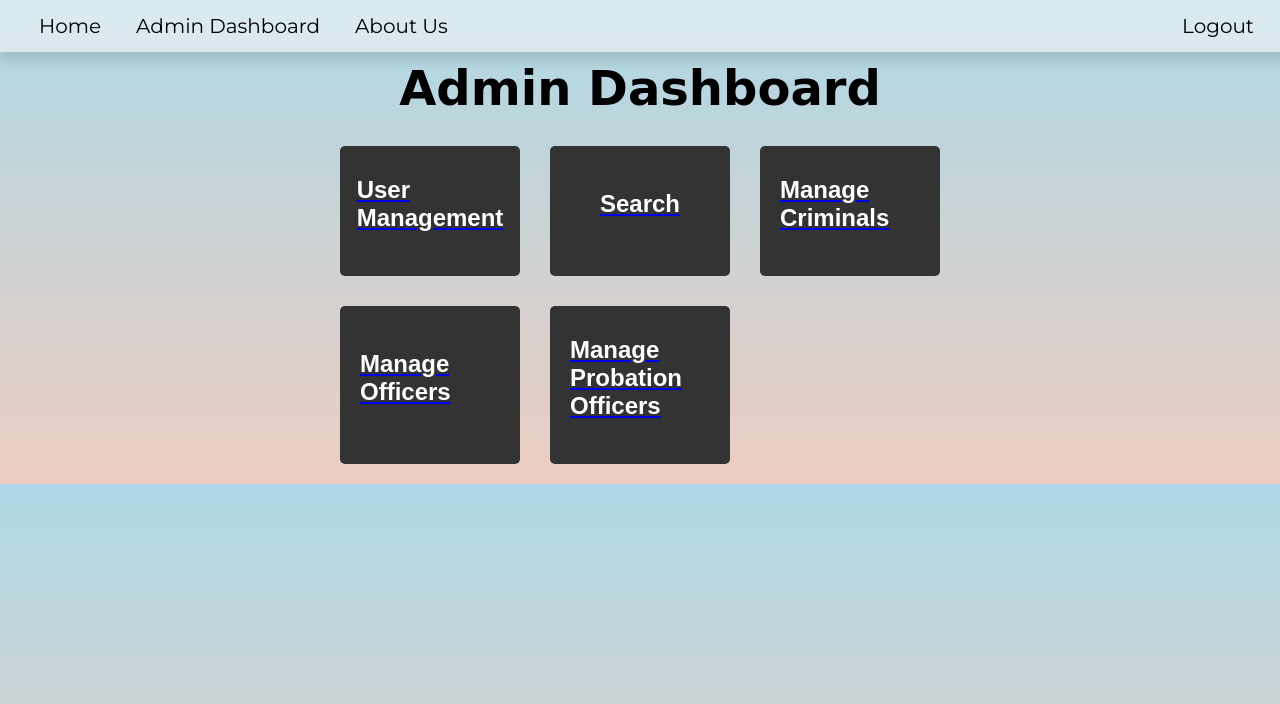
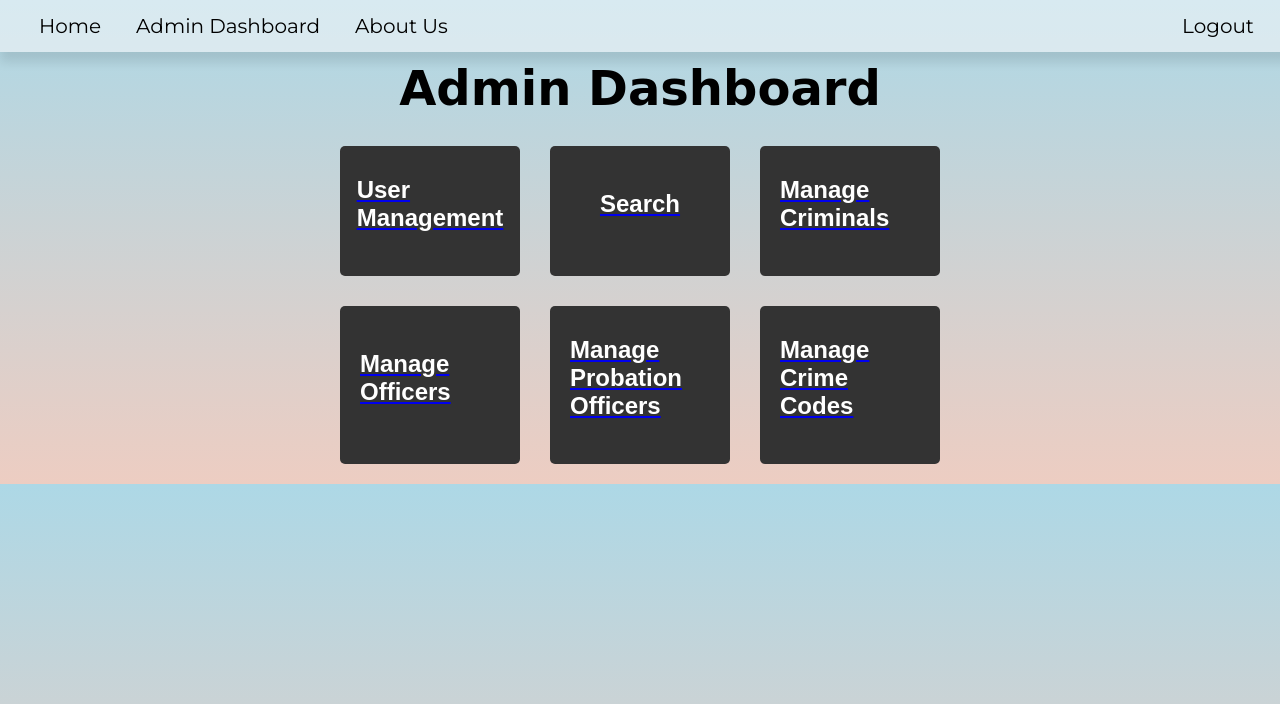
Before and after one commit to AndyisTianyiZhang/intro_to_db_cityjail, a Flask app: page /dashboard in a window 1280 px wide. Shown: the top 704 px of the page. Run offline with Flask 3, Linux system fonts and the light colour scheme; the visitor is signed in with stand-in values (Sample User, id 1); data that the repository does not hold is empty.

Commit message:
update
crime code

```diff
--- a/app.py
+++ b/app.py
@@ -182,6 +182,9 @@ def display(data_type):
             elif data_type == 'prob_officer':
                 cur.execute("SELECT * FROM Prob_officers WHERE prob_id = %s", (search_id,))
                 data['prob_officers'] = cur.fetchall()
+            elif data_type == 'crime_code':
+                cur.execute("SELECT * FROM Crime_Codes WHERE crime_code = %s", (search_id,))
+                data['crime_codes'] = cur.fetchall()
         else:
             if data_type == 'criminal':
                 cur.execute("SELECT * FROM Criminals")
@@ -192,6 +195,9 @@ def display(data_type):
             elif data_type == 'prob_officer':
                 cur.execute("SELECT * FROM Prob_officers")
                 data['prob_officers'] = cur.fetchall()
+            elif data_type == 'crime_code':
+                cur.execute("SELECT * FROM Crime_Codes")
+                data['crime_codes'] = cur.fetchall()
 
     return render_template('display.html', data=data, data_type=data_type, search_id=search_id)
 
@@ -231,6 +237,9 @@ def add_entry(data_type):
             phone_num = request.form['phone_num']
             email = request.form['email']
             status = request.form['status']
+        elif data_type == 'crime_code':
+            crime_code = request.form['crime_code']
+            code_description = request.form['code_description']
 
 
         # Insert new entry into database
@@ -241,9 +250,12 @@ def add_entry(data_type):
                 cur.execute('INSERT INTO Officers (officer_id, last, first, precinct, badge, phone, status) VALUES  (%s, %s, %s, %s, %s, %s, %s)', (id, l_name, f_name, precinct, badge, phone_num, status))
             elif data_type == 'prob_officer':
                 cur.execute('INSERT INTO Prob_officers (prob_id, last_name, first_name, street, city, state, zip, phone, email, status) VALUES (%s, %s, %s, %s, %s, %s, %s, %s, %s, %s)', (id, l_name, f_name, street, city, state, zip, phone_num, email, status))
+            elif data_type == 'crime_code':
+                cur.execute('INSERT INTO Crime_Codes (crime_code, code_description) VALUES (%s, %s)', (crime_code, code_description))
             else:
                 flash('Invalid data type specified.', 'error')
                 return redirect(url_for('index'))
+
             mysql.commit()
 
         flash(f'New {data_type[:-1]} added successfully!', 'success')
@@ -252,7 +264,7 @@ def add_entry(data_type):
     return render_template('add_entry.html', data_type =data_type)
 
 
-@app.route('/delete_entry/<string:data_type>/<int:id>', methods=['GET', 'POST'])
+@app.route('/delete_entry/<string:data_type>/<string:id>', methods=['GET', 'POST'])
 @login_required
 @admin_required
 def delete_entry(data_type, id):
@@ -279,10 +291,15 @@ def delete_entry(data_type, id):
         with mysql.cursor() as cur:
             cur.execute('DELETE FROM Sentences WHERE prob_id = %s', (id,))
             cur.execute('DELETE FROM Prob_officers WHERE prob_id = %s', (id,))
+    elif data_type == "crime_code":
+        with mysql.cursor() as cur:
+            cur.execute('DELETE FROM CriminalCharges WHERE crime_code = %s', (id,))
+            cur.execute('DELETE FROM Crime_Codes WHERE crime_code = %s', (id,))
 
     mysql.commit()
 
     flash(f'{data_type} deleted successfully!', 'success')
+
     if data_type == "criminal":
         with mysql.cursor() as cur:
             cur.execute("SELECT * FROM Criminals;")
@@ -292,21 +309,26 @@ def delete_entry(data_type, id):
     elif data_type == "prob_officer":
         with mysql.cursor() as cur:
             cur.execute("SELECT * FROM Prob_officers;")
+    elif data_type == "crime_code":
+        with mysql.cursor() as cur:
+            cur.execute("SELECT * FROM Crime_Codes;")
+    else:
+        flash(f"Error: Invalid data type '{data_type}' specified for deletion.", 'error')
+        return redirect(url_for('display', data_type=data_type))
 
 
     return redirect(url_for('display', data_type=data_type))
 
 
-@app.route('/update_entry/<string:data_type>/<int:id>', methods=['GET', 'POST'])
+@app.route('/update_entry/<string:data_type>/<string:id>', methods=['GET', 'POST'])
 @login_required
 @admin_required
 def update_entry(data_type, id):
     if request.method == 'POST':
-        l_name = request.form['l_name']
-        f_name = request.form['f_name']
-        phone_num = request.form['phone_num']
-
         if data_type == 'criminal':
+            l_name = request.form['l_name']
+            f_name = request.form['f_name']
+            phone_num = request.form['phone_num']
             street = request.form['street']
             city = request.form['city']
             state = request.form['state']
@@ -320,6 +342,9 @@ def update_entry(data_type, id):
                     WHERE criminal_ID = %s
                 """, (l_name, f_name, street, city, state, zip, phone_num, v_status, p_status, id))
         elif data_type == 'officer':
+            l_name = request.form['l_name']
+            f_name = request.form['f_name']
+            phone_num = request.form['phone_num']
             precinct = request.form['precinct']
             badge = request.form['badge']
             status = request.form['status']
@@ -342,6 +367,16 @@ def update_entry(data_type, id):
                     SET last_name = %s, first_name = %s, street = %s, city = %s, state = %s, zip = %s, phone = %s, email = %s, status = %s
                     WHERE prob_id = %s
                 """, (l_name, f_name, street, city, state, zip, phone_num, email, status, id))
+        elif data_type == 'crime_code':
+            crime_code = request.form['crime_code']
+            code_description = request.form['code_description']
+            with mysql.cursor() as cur:
+                cur.execute("""
+                    UPDATE Crime_Codes
+                    SET crime_code = %s, code_description = %s
+                    WHERE crime_code = %s
+                """, (crime_code, code_description, id))
+
         else:
             flash(f'Invalid data type: {data_type}', 'danger')
             return redirect(url_for('index'))
@@ -358,9 +393,12 @@ def update_entry(data_type, id):
             cur.execute("SELECT * FROM Officers WHERE officer_ID = %s", (id,))
         elif data_type == 'prob_officer':
             cur.execute("SELECT * FROM Prob_officers WHERE prob_id = %s", (id,))
+        elif data_type == 'crime_code':
+            cur.execute("SELECT * FROM Crime_Codes WHERE crime_code = %s", (id,))
         else:
             flash(f'Invalid data type: {data_type}', 'danger')
             return redirect(url_for('index'))
+
 
         entry = cur.fetchone()
 
--- a/templates/dashboard.html
+++ b/templates/dashboard.html
@@ -32,6 +32,11 @@
           <a href="{{ url_for('display', data_type='prob_officer') }}" class="dashboard-item">
           <h3>Manage Probation Officers</h3>
         {% endif %}
+
+        {% if current_user.role == 'admin' %}
+          <a href="{{ url_for('display', data_type='crime_code') }}" class="dashboard-item">
+          <h3>Manage Crime Codes</h3>
+        {% endif %}
         </a>
       </div>
     </div>
```
Also changed, not shown: templates/add_entry.html (+9 -0 lines), templates/display.html (+30 -1 lines), templates/update_entry.html (+8 -0 lines).
